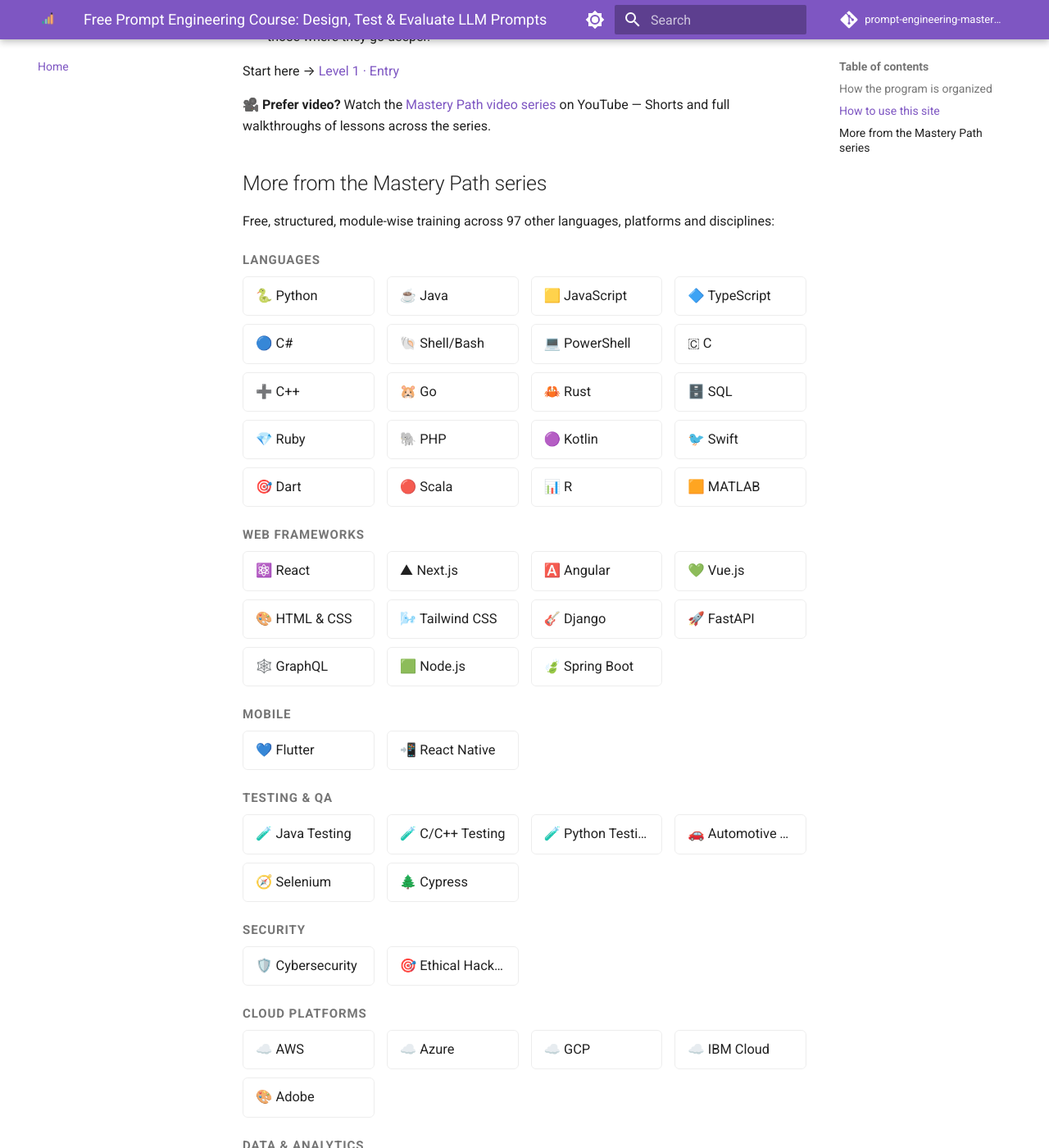
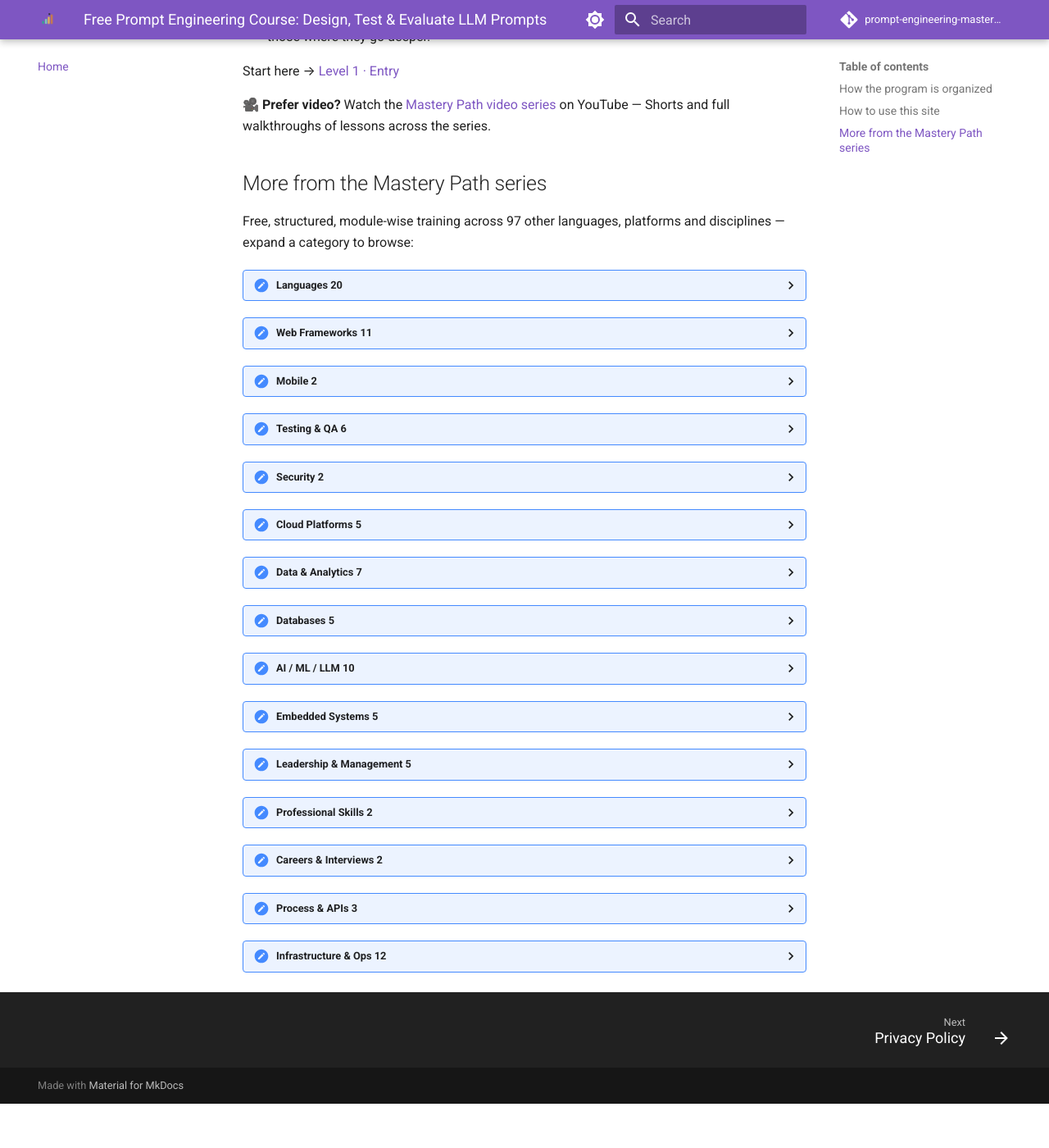
Before and after one commit to SIGILIPELLI/prompt-engineering-mastery-path, an MkDocs documentation site: the page built from docs/index.md, in a window 1280 px wide and 1400 px high, scrolled down 2323 px. Shown: the whole window at 82% size. Built offline with MkDocs 1.6.1 and Material for MkDocs 9.7.7, drawn with Linux system fonts in a browser that asks for light colours; comment, search, counter and statistics services are not loaded; after the commit the page ends 3669 px from its top, so only the background shows below that; some of the changed text lies outside the part shown.

Commit message:
Make cross-site course links collapsible instead of a 97-link wall
The "More from the Mastery Path series" section dumped all 97 sibling
courses as one long flat list, making the homepage ~10 screens tall.
Group them into 15 category cards using native <details>/<summary>
(Material's own collapsible-admonition styling, no extra JS), so the
page is compact by default and still fully link-complete and
crawlable when collapsed.

Co-Authored-By: Claude Sonnet 5 <noreply@anthropic.com>
Claude-Session: https://claude.ai/code/session_01Hje8nqbBP9V9WQ3JEcJc69

```diff
--- a/docs/index.md
+++ b/docs/index.md
@@ -106,10 +106,11 @@ Start here → [Level 1 · Entry](level-1/index.md)
 
 ## More from the Mastery Path series
 
-Free, structured, module-wise training across 97 other languages, platforms and disciplines:
+Free, structured, module-wise training across 97 other languages, platforms and disciplines — expand a category to browse:
 
-<div class="mastery-grid-wrap">
-<p class="mastery-grid-category">Languages</p>
+<div class="mastery-tracks">
+<details class="mastery-card">
+<summary>Languages <span class="mastery-count">20</span></summary>
 <div class="mastery-grid">
   <a href="https://sigilipelli.github.io/python-mastery-path/">🐍 Python</a>
   <a href="https://sigilipelli.github.io/java-mastery-path/">☕ Java</a>
@@ -132,7 +133,9 @@ Free, structured, module-wise training across 97 other languages, platforms and
   <a href="https://sigilipelli.github.io/r-mastery-path/">📊 R</a>
   <a href="https://sigilipelli.github.io/matlab-mastery-path/">🟧 MATLAB</a>
 </div>
-<p class="mastery-grid-category">Web Frameworks</p>
+</details>
+<details class="mastery-card">
+<summary>Web Frameworks <span class="mastery-count">11</span></summary>
 <div class="mastery-grid">
   <a href="https://sigilipelli.github.io/react-mastery-path/">⚛️ React</a>
   <a href="https://sigilipelli.github.io/nextjs-mastery-path/">▲ Next.js</a>
@@ -146,12 +149,16 @@ Free, structured, module-wise training across 97 other languages, platforms and
   <a href="https://sigilipelli.github.io/nodejs-mastery-path/">🟩 Node.js</a>
   <a href="https://sigilipelli.github.io/spring-boot-mastery-path/">🍃 Spring Boot</a>
 </div>
-<p class="mastery-grid-category">Mobile</p>
+</details>
+<details class="mastery-card">
+<summary>Mobile <span class="mastery-count">2</span></summary>
 <div class="mastery-grid">
   <a href="https://sigilipelli.github.io/flutter-mastery-path/">💙 Flutter</a>
   <a href="https://sigilipelli.github.io/react-native-mastery-path/">📲 React Native</a>
 </div>
-<p class="mastery-grid-category">Testing & QA</p>
+</details>
+<details class="mastery-card">
+<summary>Testing & QA <span class="mastery-count">6</span></summary>
 <div class="mastery-grid">
   <a href="https://sigilipelli.github.io/java-testing-mastery-path/">🧪 Java Testing</a>
   <a href="https://sigilipelli.github.io/cpp-testing-mastery-path/">🧪 C/C++ Testing</a>
@@ -160,12 +167,16 @@ Free, structured, module-wise training across 97 other languages, platforms and
   <a href="https://sigilipelli.github.io/selenium-mastery-path/">🧭 Selenium</a>
   <a href="https://sigilipelli.github.io/cypress-mastery-path/">🌲 Cypress</a>
 </div>
-<p class="mastery-grid-category">Security</p>
+</details>
+<details class="mastery-card">
+<summary>Security <span class="mastery-count">2</span></summary>
 <div class="mastery-grid">
   <a href="https://sigilipelli.github.io/cybersecurity-mastery-path/">🛡️ Cybersecurity</a>
   <a href="https://sigilipelli.github.io/ethical-hacking-mastery-path/">🎯 Ethical Hacking</a>
 </div>
-<p class="mastery-grid-category">Cloud Platforms</p>
+</details>
+<details class="mastery-card">
+<summary>Cloud Platforms <span class="mastery-count">5</span></summary>
 <div class="mastery-grid">
   <a href="https://sigilipelli.github.io/aws-mastery-path/">☁️ AWS</a>
   <a href="https://sigilipelli.github.io/azure-mastery-path/">☁️ Azure</a>
@@ -173,7 +184,9 @@ Free, structured, module-wise training across 97 other languages, platforms and
   <a href="https://sigilipelli.github.io/ibm-cloud-mastery-path/">☁️ IBM Cloud</a>
   <a href="https://sigilipelli.github.io/adobe-mastery-path/">🎨 Adobe</a>
 </div>
-<p class="mastery-grid-category">Data & Analytics</p>
+</details>
+<details class="mastery-card">
+<summary>Data & Analytics <span class="mastery-count">7</span></summary>
 <div class="mastery-grid">
   <a href="https://sigilipelli.github.io/data-engineering-mastery-path/">🛠️ Data Engineering</a>
   <a href="https://sigilipelli.github.io/data-science-mastery-path/">📈 Data Science</a>
@@ -183,7 +196,9 @@ Free, structured, module-wise training across 97 other languages, platforms and
   <a href="https://sigilipelli.github.io/etl-datalake-mastery-path/">🏞️ ETL & Data Lake</a>
   <a href="https://sigilipelli.github.io/power-bi-mastery-path/">📉 Power BI</a>
 </div>
-<p class="mastery-grid-category">Databases</p>
+</details>
+<details class="mastery-card">
+<summary>Databases <span class="mastery-count">5</span></summary>
 <div class="mastery-grid">
   <a href="https://sigilipelli.github.io/postgresql-mastery-path/">🐘 PostgreSQL</a>
   <a href="https://sigilipelli.github.io/mongodb-mastery-path/">🍃 MongoDB</a>
@@ -191,7 +206,9 @@ Free, structured, module-wise training across 97 other languages, platforms and
   <a href="https://sigilipelli.github.io/snowflake-mastery-path/">❄️ Snowflake</a>
   <a href="https://sigilipelli.github.io/databricks-mastery-path/">🧱 Databricks</a>
 </div>
-<p class="mastery-grid-category">AI / ML / LLM</p>
+</details>
+<details class="mastery-card">
+<summary>AI / ML / LLM <span class="mastery-count">10</span></summary>
 <div class="mastery-grid">
   <a href="https://sigilipelli.github.io/ai-ml-mastery-path/">🤖 AI/ML</a>
   <a href="https://sigilipelli.github.io/llm-dev-mastery-path/">🧠 LLM Dev</a>
@@ -204,7 +221,9 @@ Free, structured, module-wise training across 97 other languages, platforms and
   <a href="https://sigilipelli.github.io/mlops-mastery-path/">🔁 MLOps</a>
   <a href="https://sigilipelli.github.io/computer-vision-mastery-path/">👁️ Computer Vision</a>
 </div>
-<p class="mastery-grid-category">Embedded Systems</p>
+</details>
+<details class="mastery-card">
+<summary>Embedded Systems <span class="mastery-count">5</span></summary>
 <div class="mastery-grid">
   <a href="https://sigilipelli.github.io/embedded-mastery-path/">🔌 Embedded</a>
   <a href="https://sigilipelli.github.io/embedded-linux-mastery-path/">🐧 Embedded Linux</a>
@@ -212,7 +231,9 @@ Free, structured, module-wise training across 97 other languages, platforms and
   <a href="https://sigilipelli.github.io/freertos-mastery-path/">⏱️ FreeRTOS</a>
   <a href="https://sigilipelli.github.io/s32k-mastery-path/">🔧 S32K</a>
 </div>
-<p class="mastery-grid-category">Leadership & Management</p>
+</details>
+<details class="mastery-card">
+<summary>Leadership & Management <span class="mastery-count">5</span></summary>
 <div class="mastery-grid">
   <a href="https://sigilipelli.github.io/product-manager-mastery-path/">📋 Product Manager</a>
   <a href="https://sigilipelli.github.io/product-lead-mastery-path/">🧭 Product Lead</a>
@@ -220,23 +241,31 @@ Free, structured, module-wise training across 97 other languages, platforms and
   <a href="https://sigilipelli.github.io/ai-manager-mastery-path/">🤖 AI Manager</a>
   <a href="https://sigilipelli.github.io/servant-leadership-mastery-path/">🤝 Servant Leadership</a>
 </div>
-<p class="mastery-grid-category">Professional Skills</p>
+</details>
+<details class="mastery-card">
+<summary>Professional Skills <span class="mastery-count">2</span></summary>
 <div class="mastery-grid">
   <a href="https://sigilipelli.github.io/english-fluency-mastery-path/">🗣️ English Fluency & IELTS</a>
   <a href="https://sigilipelli.github.io/workday-mastery-path/">🧑‍💼 Workday</a>
 </div>
-<p class="mastery-grid-category">Careers & Interviews</p>
+</details>
+<details class="mastery-card">
+<summary>Careers & Interviews <span class="mastery-count">2</span></summary>
 <div class="mastery-grid">
   <a href="https://sigilipelli.github.io/dsa-interview-mastery-path/">🧩 DSA & Coding Interviews</a>
   <a href="https://sigilipelli.github.io/system-design-mastery-path/">🏗️ System Design</a>
 </div>
-<p class="mastery-grid-category">Process & APIs</p>
+</details>
+<details class="mastery-card">
+<summary>Process & APIs <span class="mastery-count">3</span></summary>
 <div class="mastery-grid">
   <a href="https://sigilipelli.github.io/agile-mastery-path/">🔄 Agile/Scrum/Kanban</a>
   <a href="https://sigilipelli.github.io/rest-api-mastery-path/">🔗 REST API</a>
   <a href="https://sigilipelli.github.io/playwright-mastery-path/">🎭 Playwright</a>
 </div>
-<p class="mastery-grid-category">Infrastructure & Ops</p>
+</details>
+<details class="mastery-card">
+<summary>Infrastructure & Ops <span class="mastery-count">12</span></summary>
 <div class="mastery-grid">
   <a href="https://sigilipelli.github.io/server-ops-mastery-path/">🖥️ Server Ops</a>
   <a href="https://sigilipelli.github.io/linux-mastery-path/">🐧 Linux</a>
@@ -251,4 +280,5 @@ Free, structured, module-wise training across 97 other languages, platforms and
   <a href="https://sigilipelli.github.io/microservices-mastery-path/">🧩 Microservices</a>
   <a href="https://sigilipelli.github.io/observability-mastery-path/">📈 Observability</a>
 </div>
+</details>
 </div>
```
